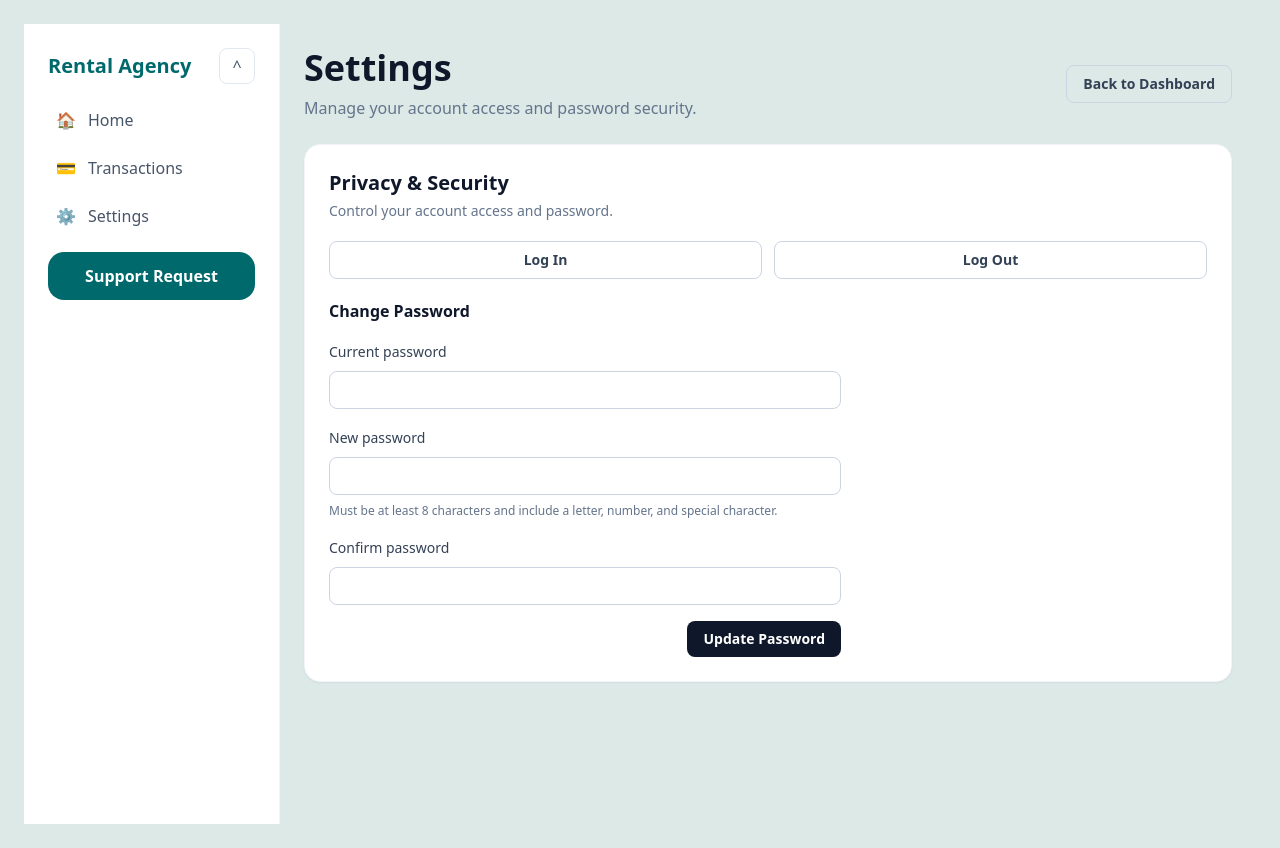
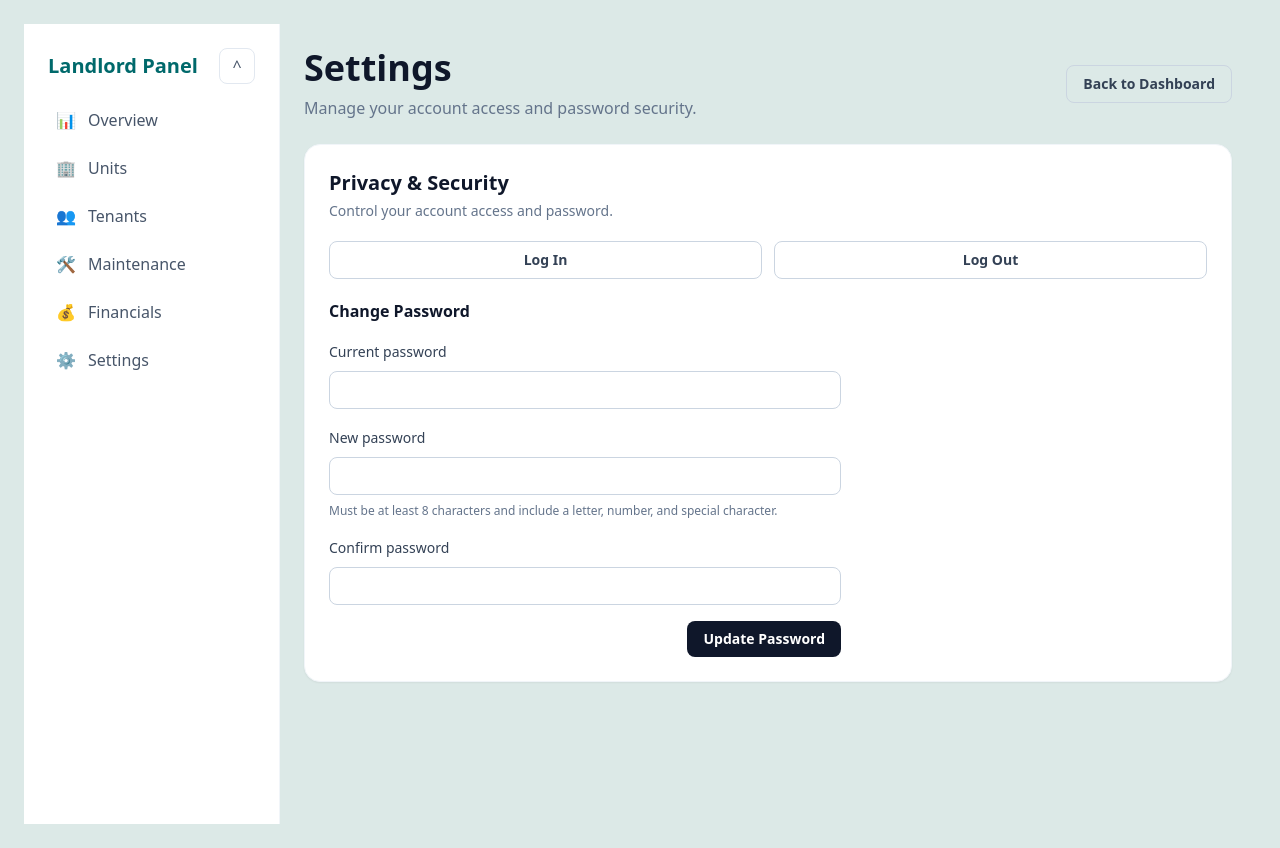
Before and after one commit to Isabellanamutenda/Serene-habitat, a Nuxt app: page /landlord/settings in a window 1280 px wide. Built offline with nearby package versions, Linux system fonts and the light colour scheme.

Commit message:
update shared sidebar to separe it

```diff
--- /dev/null
+++ b/components/landlord/LandlordSidebar.vue
@@ -0,0 +1,78 @@
+<template>
+  <aside
+    class="w-full lg:w-64 shrink-0 bg-white border-b border-slate-100 lg:border-b-0 lg:border-r p-4 lg:p-6"
+  >
+    <div class="flex items-center justify-between">
+      <h2 class="text-[#00696b] font-bold text-lg sm:text-xl">Landlord Panel</h2>
+      <button
+        type="button"
+        @click="isMenuCollapsed = !isMenuCollapsed"
+        :aria-label="isMenuCollapsed ? 'Expand menu' : 'Collapse menu'"
+        class="h-9 w-9 rounded-lg border border-slate-200 text-slate-600 hover:text-[#00696b] hover:border-[#00696b] transition-all"
+      >
+        {{ isMenuCollapsed ? 'v' : '^' }}
+      </button>
+    </div>
+
+    <div
+      class="overflow-hidden transition-all duration-300"
+      :class="isMenuCollapsed ? 'max-h-0 opacity-0 mt-0' : 'max-h-[36rem] opacity-100 mt-4'"
+    >
+      <nav class="flex flex-col space-y-2">
+        <NuxtLink
+          to="/landlord/dashboard#overview"
+          class="flex items-center space-x-3 text-slate-600 hover:text-[#00696b] font-medium p-2 rounded-lg transition-all"
+        >
+          <span>📊</span>
+          <span>Overview</span>
+        </NuxtLink>
+
+        <NuxtLink
+          to="/landlord/dashboard#units"
+          class="flex items-center space-x-3 text-slate-600 hover:text-[#00696b] font-medium p-2 rounded-lg transition-all"
+        >
+          <span>🏢</span>
+          <span>Units</span>
+        </NuxtLink>
+
+        <NuxtLink
+          to="/landlord/dashboard#tenants"
+          class="flex items-center space-x-3 text-slate-600 hover:text-[#00696b] font-medium p-2 rounded-lg transition-all"
+        >
+          <span>👥</span>
+          <span>Tenants</span>
+        </NuxtLink>
+
+        <NuxtLink
+          to="/landlord/dashboard#maintenance"
+          class="flex items-center space-x-3 text-slate-600 hover:text-[#00696b] font-medium p-2 rounded-lg transition-all"
+        >
+          <span>🛠️</span>
+          <span>Maintenance</span>
+        </NuxtLink>
+
+        <NuxtLink
+          to="/landlord/dashboard#financials"
+          class="flex items-center space-x-3 text-slate-600 hover:text-[#00696b] font-medium p-2 rounded-lg transition-all"
+        >
+          <span>💰</span>
+          <span>Financials</span>
+        </NuxtLink>
+
+        <NuxtLink
+          to="/landlord/settings"
+          class="flex items-center space-x-3 text-slate-600 hover:text-[#00696b] font-medium p-2 rounded-lg transition-all"
+        >
+          <span>⚙️</span>
+          <span>Settings</span>
+        </NuxtLink>
+      </nav>
+    </div>
+  </aside>
+</template>
+
+<script setup lang="ts">
+import { ref } from 'vue'
+
+const isMenuCollapsed = ref(false)
+</script>
--- a/pages/landlord/dashboard.vue
+++ b/pages/landlord/dashboard.vue
@@ -1,13 +1,13 @@
 <template>
 	<div class="min-h-screen bg-[#dce9e7] text-slate-800 flex flex-col lg:flex-row">
 		<!-- Sidebar -->
-		<Sidebar />
+		<LandlordSidebar />
 
 		<!-- Main content -->
 		<div class="flex-1 flex flex-col">
 			<!-- Page content -->
 			<main class="p-4 sm:p-6 flex-1">
-	<section class="max-w-6xl mx-auto space-y-6">
+	<section id="overview" class="max-w-6xl mx-auto space-y-6 scroll-mt-6">
 		<header>
 			<h1 class="text-3xl sm:text-4xl font-bold text-slate-900">Landlord Dashboard</h1>
 			<p class="mt-2 text-slate-500 text-sm sm:text-base">Monitor unit readiness, maintenance tickets, service requests, and rent collections.</p>
@@ -33,7 +33,7 @@
 		<p v-if="landlordMessage" class="text-sm font-medium text-[#00696b]">{{ landlordMessage }}</p>
 
 		<div class="grid grid-cols-1 xl:grid-cols-12 gap-6 items-start">
-			<section class="xl:col-span-7 bg-white rounded-2xl border border-slate-100 shadow-sm p-5 sm:p-6">
+			<section id="tenants" class="xl:col-span-7 bg-white rounded-2xl border border-slate-100 shadow-sm p-5 sm:p-6 scroll-mt-6">
 				<header class="flex flex-col sm:flex-row sm:items-center sm:justify-between gap-2">
 					<div>
 						<h2 class="text-xl font-semibold text-slate-900">Upcoming Payments</h2>
@@ -75,7 +75,7 @@
 				</div>
 			</section>
 
-			<section class="xl:col-span-5 bg-white rounded-2xl border border-slate-100 shadow-sm p-5 sm:p-6">
+			<section id="maintenance" class="xl:col-span-5 bg-white rounded-2xl border border-slate-100 shadow-sm p-5 sm:p-6 scroll-mt-6">
 				<header>
 					<h2 class="text-xl font-semibold text-slate-900">Maintenance Queue</h2>
 					<p class="text-sm text-slate-500">Prioritize and resolve active maintenance requests.</p>
@@ -119,13 +119,13 @@
 			</section>
 		</div>
 
-		<div class="grid grid-cols-1 xl:grid-cols-12 gap-6 items-start">
+		<div id="units" class="grid grid-cols-1 xl:grid-cols-12 gap-6 items-start scroll-mt-6">
 			<div class="xl:col-span-5">
 				<LockControl unit="402" status="Locked" lastActivity="2 mins ago" />
 			</div>
 		</div>
 
-		<div id="transactions">
+		<div id="financials" class="scroll-mt-6">
 			<PaymentHistory :transactions="transactions" />
 		</div>
 	</section>
@@ -136,7 +136,7 @@
 
 <script setup lang="ts">
 import { computed, ref } from 'vue'
-import Sidebar from '~/components/shared/SharedSidebar.vue'
+import LandlordSidebar from '~/components/landlord/LandlordSidebar.vue'
 import LockControl from '~/components/tenant/LockControl.vue'
 import PaymentHistory from '~/components/tenant/PaymentHistory.vue'
 
--- a/pages/landlord/settings.vue
+++ b/pages/landlord/settings.vue
@@ -1,6 +1,6 @@
 <template>
   <div class="min-h-screen bg-[#dce9e7] text-slate-800 flex flex-col lg:flex-row">
-    <Sidebar />
+    <LandlordSidebar />
 
     <div class="flex-1 flex flex-col">
       <main class="p-4 sm:p-6 flex-1">
@@ -107,7 +107,7 @@
 
 <script setup lang="ts">
 import { ref } from 'vue'
-import Sidebar from '~/components/shared/SharedSidebar.vue'
+import LandlordSidebar from '~/components/landlord/LandlordSidebar.vue'
 
 const securityMessage = ref('')
 const currentPassword = ref('')
```
